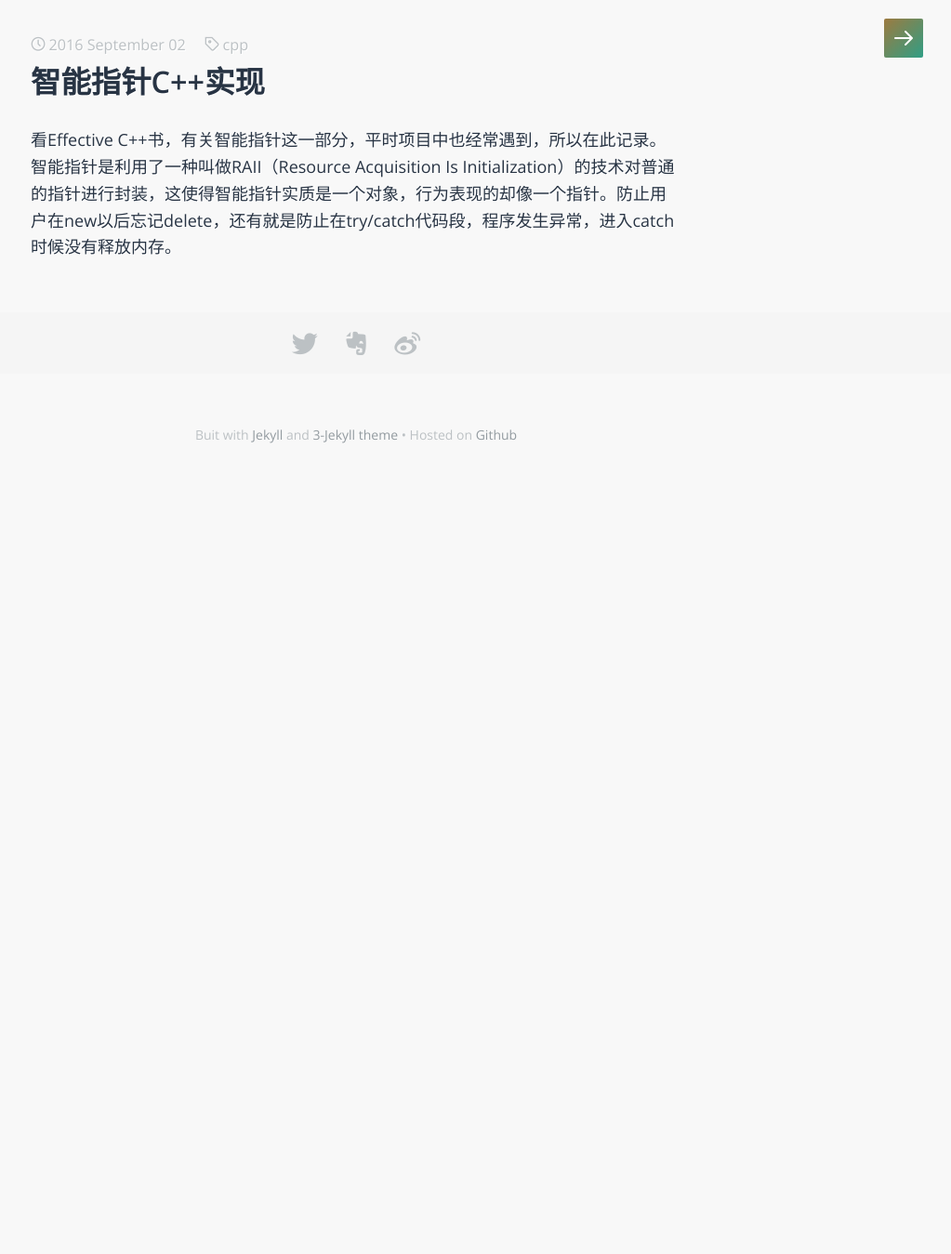
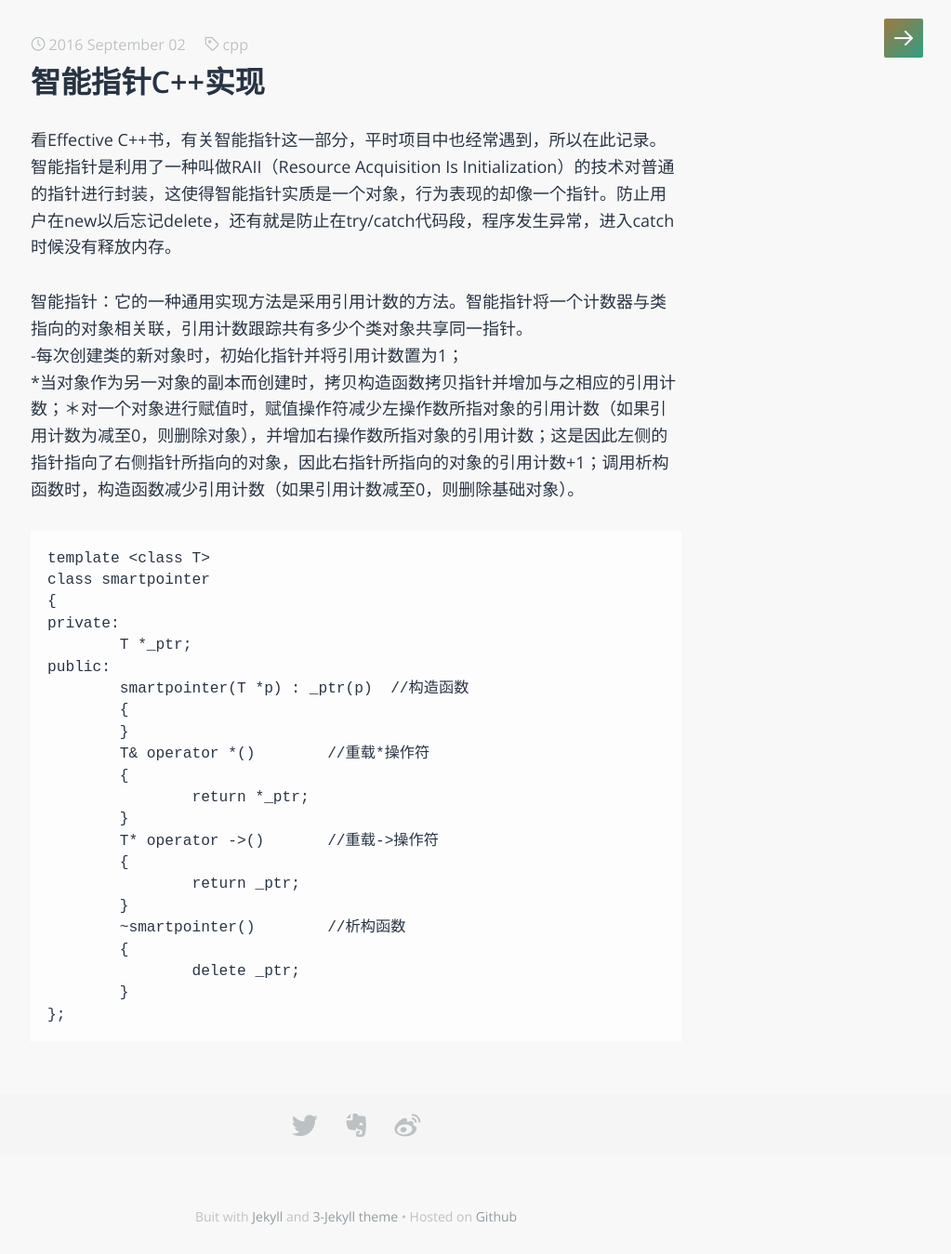
Before and after one commit to yuanhuikai/yuanhuikai.github.io, a Jekyll site: the page built from _posts/2016-09-02-smart-and-point.markdown, in a window 1280 px wide. Shown: the whole page at 93% size, without its empty margins (257-1280 px from the left). Built offline with Jekyll 4.4.1, drawn with Linux system fonts in a browser that asks for light colours; some web fonts are replaced.

````diff
--- a/_posts/2016-09-02-smart-and-point.markdown
+++ b/_posts/2016-09-02-smart-and-point.markdown
@@ -7,3 +7,32 @@
 ---
 看Effective C++书，有关智能指针这一部分，平时项目中也经常遇到，所以在此记录。
 智能指针是利用了一种叫做RAII（Resource Acquisition Is Initialization）的技术对普通的指针进行封装，这使得智能指针实质是一个对象，行为表现的却像一个指针。防止用户在new以后忘记delete，还有就是防止在try/catch代码段，程序发生异常，进入catch时候没有释放内存。
+
+智能指针：它的一种通用实现方法是采用引用计数的方法。智能指针将一个计数器与类指向的对象相关联，引用计数跟踪共有多少个类对象共享同一指针。
+-每次创建类的新对象时，初始化指针并将引用计数置为1；
+*当对象作为另一对象的副本而创建时，拷贝构造函数拷贝指针并增加与之相应的引用计数；＊对一个对象进行赋值时，赋值操作符减少左操作数所指对象的引用计数（如果引用计数为减至0，则删除对象），并增加右操作数所指对象的引用计数；这是因此左侧的指针指向了右侧指针所指向的对象，因此右指针所指向的对象的引用计数+1；调用析构函数时，构造函数减少引用计数（如果引用计数减至0，则删除基础对象）。
+
+```C++
+template <class T>
+class smartpointer
+{
+private:
+	T *_ptr;
+public:
+	smartpointer(T *p) : _ptr(p)  //构造函数
+	{
+	}
+	T& operator *()        //重载*操作符
+	{
+		return *_ptr;
+	}
+	T* operator ->()       //重载->操作符
+	{
+		return _ptr;
+	}
+	~smartpointer()        //析构函数
+	{
+		delete _ptr;
+	}
+};
+```
````
Also changed, not shown: _posts/2016-11-01-embedded-and-goahead.markdown (added, +11 -0 lines), _posts/2016-11-01-list-and-cpp.markdown (added, +148 -0 lines), _posts/2016-10-02-cpp-and-note.markdown (line endings or trailing spaces), _posts/2016-10-10-jquery-and-closure.markdown (line endings or trailing spaces).
